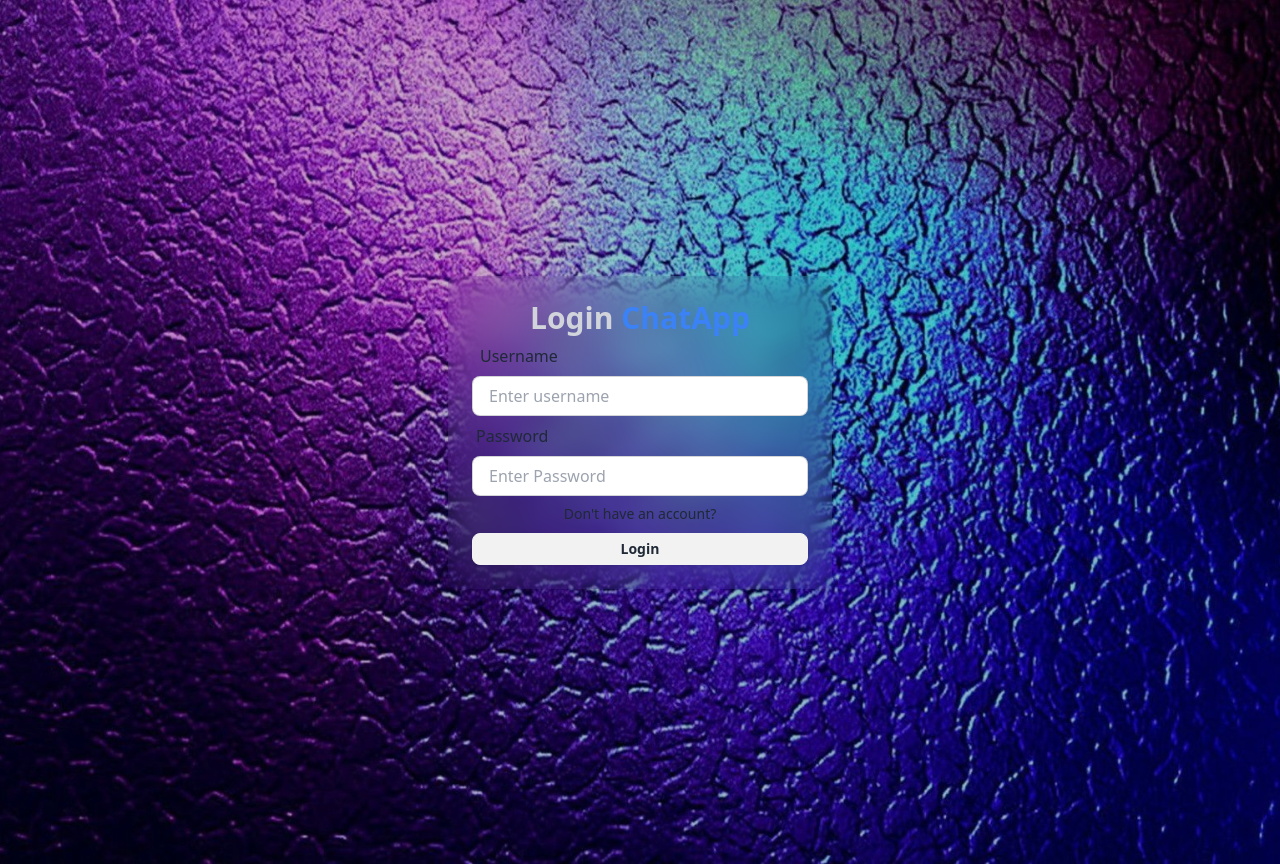
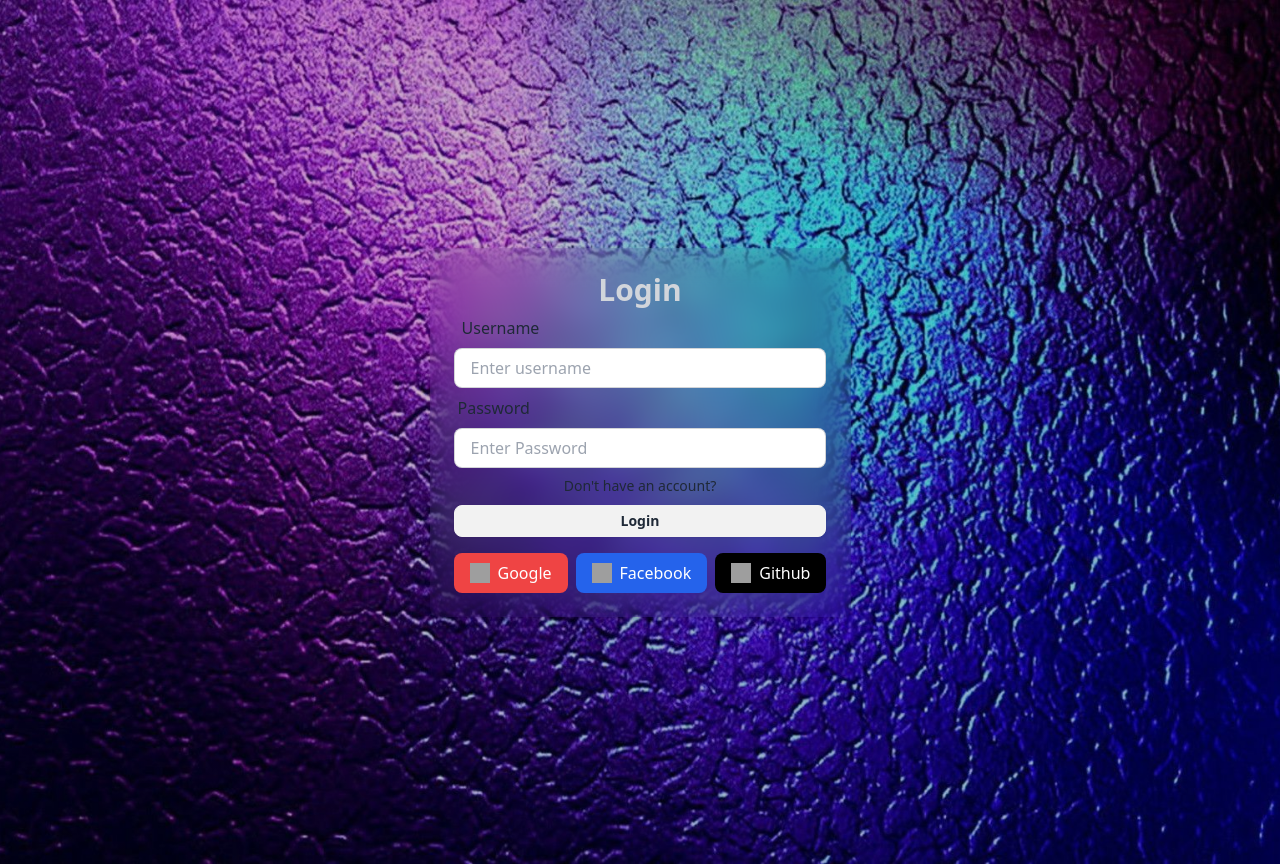
Before and after one commit to Feerverk05/Chat_App_NodeJs, a React (Vite) app in the folder frontend/: page /login in a window 1280 px wide. Built offline with nearby package versions, Linux system fonts and the light colour scheme; grey boxes are pictures that could not be loaded.

Commit message:
Update Login.jsx

```diff
--- a/frontend/src/components/pages/login/Login.jsx
+++ b/frontend/src/components/pages/login/Login.jsx
@@ -2,12 +2,10 @@ import { useState } from "react";
 import { Link } from "react-router-dom";
 import useLogin from "../../hooks/useLogin";
 
-
 const Login = () => {
 	const [username, setUsername] = useState("");
 	const [password, setPassword] = useState("");
-
-	const { loading, login } = useLogin();
+	const { loading, login, loginWithSocial } = useLogin();
 
 	const handleSubmit = async (e) => {
 		e.preventDefault();
@@ -19,7 +17,6 @@ const Login = () => {
 			<div className='w-full p-6 rounded-lg shadow-md bg-gray-400 bg-clip-padding backdrop-filter backdrop-blur-lg bg-opacity-0'>
 				<h1 className='text-3xl font-semibold text-center text-gray-300'>
 					Login
-					<span className='text-blue-500'> ChatApp</span>
 				</h1>
 
 				<form onSubmit={handleSubmit}>
@@ -54,54 +51,35 @@ const Login = () => {
 
 					<div>
 						<button className='btn btn-block btn-sm mt-2' disabled={loading}>
-							{loading ? <span className='loading loading-spinner '></span> : "Login"}
+							{loading ? <span className='loading loading-spinner'></span> : "Login"}
 						</button>
 					</div>
 				</form>
+
+				{/* Соціальні кнопки */}
+				<div className='flex justify-center mt-4'>
+					<button
+						className='flex items-center bg-red-500 text-white px-4 py-2 rounded-lg mr-2'
+						onClick={() => loginWithSocial("google")}
+					>
+						<img src="https://upload.wikimedia.org/wikipedia/commons/5/53/Google_%22G%22_Logo.svg" alt="Google" className="w-5 h-5 mr-2" />
+						Google
+					</button>
+					<button onClick={() => {
+   						 window.location.href ="http://localhost:5000/auth/facebook"; }}
+  					className='flex items-center bg-blue-600 text-white px-4 py-2 rounded-lg mr-2'>
+  					<img src="https://upload.wikimedia.org/wikipedia/commons/thumb/c/cd/Facebook_logo_%28square%29.png/800px-Facebook_logo_%28square%29.png" alt="Facebook" className="w-5 h-5 mr-2" /> Facebook </button>
+					<button
+						className='flex items-center bg-black text-white px-4 py-2 rounded-lg'
+						onClick={() => loginWithSocial("github")}
+					>
+						<img src="https://upload.wikimedia.org/wikipedia/commons/a/a5/GitHub_Logo_2018.svg" alt="GitHub" className="w-5 h-5 mr-2" />
+						Github
+					</button>
+				</div>
 			</div>
 		</div>
 	);
 };
+
 export default Login;
-
-// STARTER CODE FOR THIS FILE
-// const Login = () => {
-// 	return (
-// 		<div className='flex flex-col items-center justify-center min-w-96 mx-auto'>
-// 			<div className='w-full p-6 rounded-lg shadow-md bg-gray-400 bg-clip-padding backdrop-filter backdrop-blur-lg bg-opacity-0'>
-// 				<h1 className='text-3xl font-semibold text-center text-gray-300'>
-// 					Login
-// 					<span className='text-blue-500'> ChatApp</span>
-// 				</h1>
-
-// 				<form>
-// 					<div>
-// 						<label className='label p-2'>
-// 							<span className='text-base label-text'>Username</span>
-// 						</label>
-// 						<input type='text' placeholder='Enter username' className='w-full input input-bordered h-10' />
-// 					</div>
-
-// 					<div>
-// 						<label className='label'>
-// 							<span className='text-base label-text'>Password</span>
-// 						</label>
-// 						<input
-// 							type='password'
-// 							placeholder='Enter Password'
-// 							className='w-full input input-bordered h-10'
-// 						/>
-// 					</div>
-// 					<a href='#' className='text-sm  hover:underline hover:text-blue-600 mt-2 inline-block'>
-// 						{"Don't"} have an account?
-// 					</a>
-
-// 					<div>
-// 						<button className='btn btn-block btn-sm mt-2'>Login</button>
-// 					</div>
-// 				</form>
-// 			</div>
-// 		</div>
-// 	);
-// };
-// export default Login;
```
